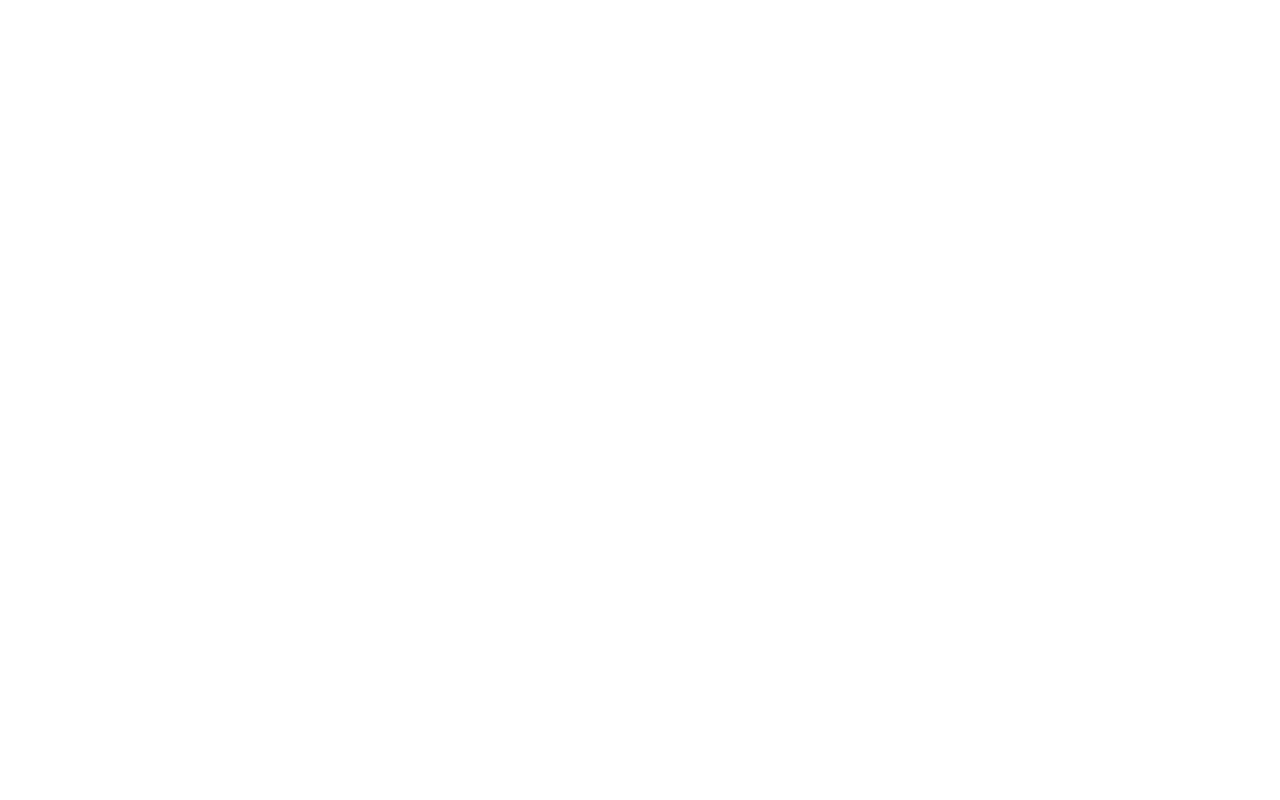
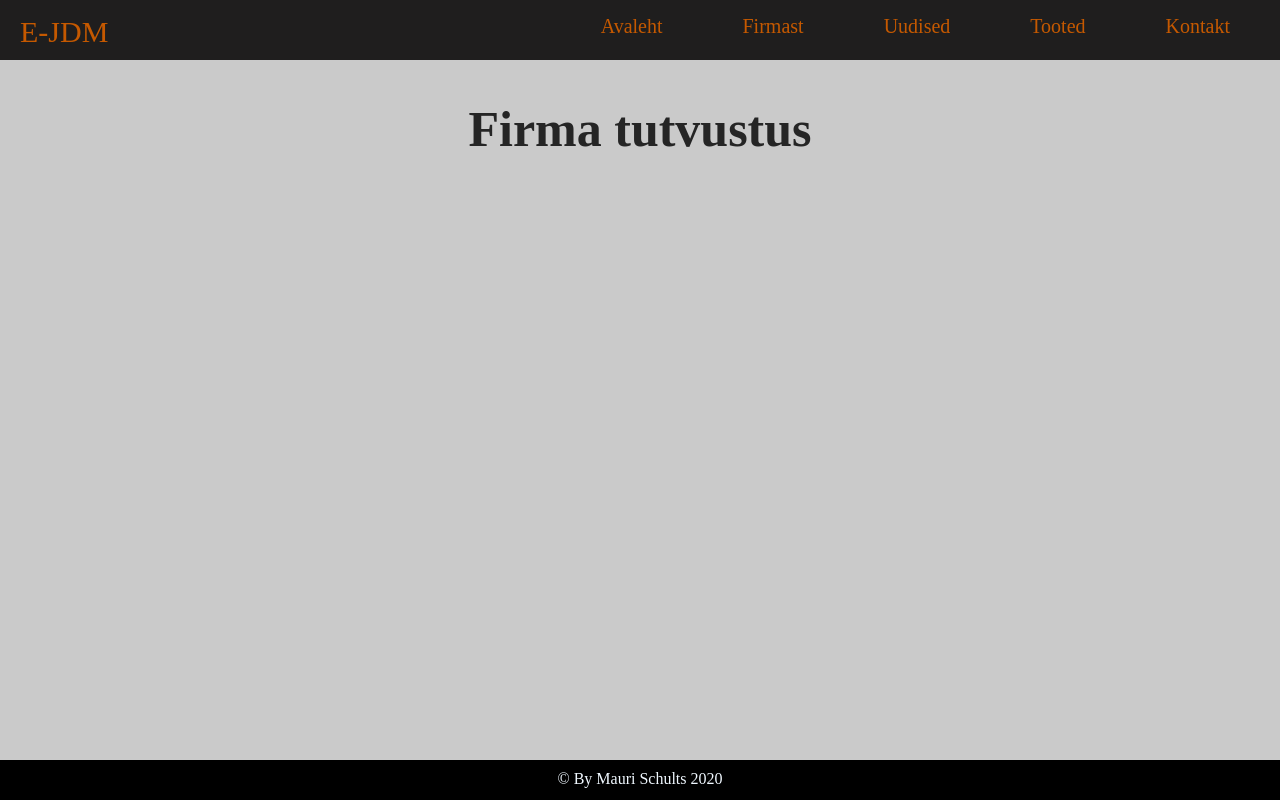
Before and after one commit to maurischults/veebipood, a plain HTML site: page firma.html in a window 1280 px wide. Drawn offline with Linux system fonts and the light colour scheme.

Commit message:
navbar tehtud ning alustasin firma tutvuse sisu loomisega

```diff
--- a/firma.html
+++ b/firma.html
@@ -0,0 +1,26 @@
+<!DOCTYPE html>
+<html lang="en">
+  <head>
+    <meta charset="UTF-8" />
+    <meta name="viewport" content="width=device-width, initial-scale=1.0" />
+    <link rel="stylesheet" href="style.css" />
+    <title>E-JDM</title>
+  </head>
+  <body>
+    <ul class="navbar">
+        <p class="logo">E-JDM</p>
+        <li><a href="index.html">Avaleht</a></li>
+        <li><a href="firma.html">Firmast</a></li>
+        <li><a href="uudised.html">Uudised</a></li>
+        <li><a href="tooted.html">Tooted</a></li>
+        <li><a href="kontakt.html">Kontakt</a></li>
+      </ul>
+
+    <h2>Firma tutvustus</h2>
+
+      <footer>
+        <p>© By Mauri Schults 2020</p>
+      </footer>
+    </div>
+  </body>
+</html>
--- a/style.css
+++ b/style.css
@@ -3,19 +3,8 @@
   margin: 0;
   padding: 0;
 }
-
-.container {
-  background-image: linear-gradient(
-      to bottom,
-      rgba(77, 77, 77, 0.52),
-      rgba(0, 0, 0, 0.73)
-    ),
-    url("avaleht.jpg");
-  background-size: cover;
-  width: 100%;
-  height: 920px;
-  background-repeat: no-repeat;
-  overflow-x: hidden;
+body {
+  background-color: rgb(202, 202, 202);
 }
 footer {
   position: absolute;
@@ -30,6 +19,21 @@ footer {
 footer p {
   margin-top: 10px;
 }
+/*---AVALEHT---*/
+.container {
+  background-image: linear-gradient(
+      to bottom,
+      rgba(77, 77, 77, 0.52),
+      rgba(0, 0, 0, 0.73)
+    ),
+    url("avaleht.jpg");
+  background-size: cover;
+  width: 100%;
+  height: 920px;
+  background-repeat: no-repeat;
+  overflow-x: hidden;
+}
+
 .avaleht {
   margin: 150px auto auto auto;
   font-size: 220px;
@@ -55,3 +59,42 @@ footer p {
   color: rgb(197, 89, 0);
   transition: 0.3s;
 }
+/*---AVALEHT---*/
+
+/*---NAVBAR---*/
+.navbar {
+  display: inline-flex;
+  justify-content: flex-end;
+  list-style-type: none;
+  width: 100%;
+  height: 60px;
+  background-color: rgb(31, 30, 30);
+}
+.logo {
+  margin: 15px auto 15px 20px;
+  color: rgb(197, 89, 0);
+  font-size: 30px;
+}
+.navbar li {
+  margin: 15px 50px 15px 30px;
+}
+.navbar li a {
+  text-decoration: none;
+  font-size: 20px;
+  color: rgb(197, 89, 0);
+  transition: 0.3s;
+}
+.navbar li a:hover {
+  color: white;
+  font-size: 25px;
+  transition: 0.3s;
+}
+/*---NAVBAR---*/
+
+/*---FIRMAST---*/
+h2 {
+  font-size: 50px;
+  color: rgb(37, 37, 37);
+  text-align: center;
+  margin: 40px auto 40px auto;
+}
```
Also changed, not shown: index.html (+1 -1 lines).
